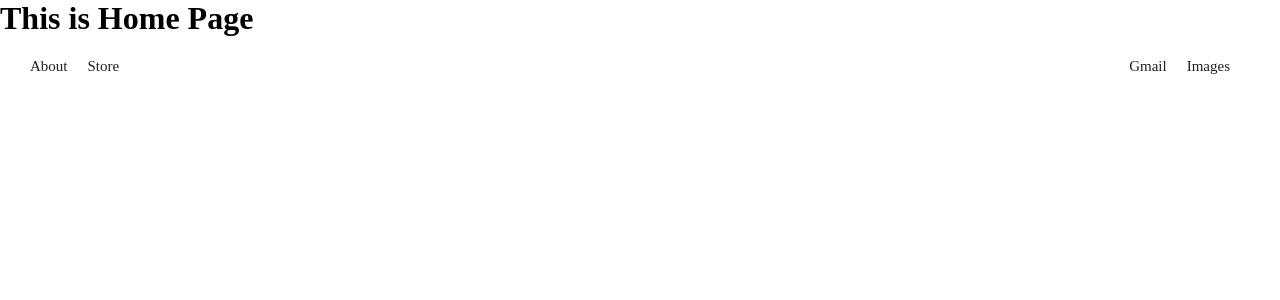
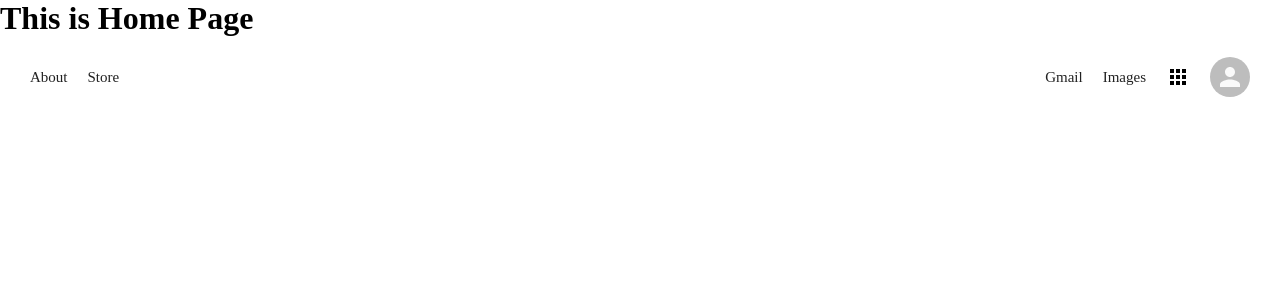
Before and after one commit to waleedd32/Google-clone, a React (Create React App) app: page / in a window 1280 px wide. Shown: the top 300 px of the page. Built offline with nearby package versions, Linux system fonts and the light colour scheme.

Commit message:
added material-ui icons to header

```diff
--- a/src/pages/Home.css
+++ b/src/pages/Home.css
@@ -21,3 +21,14 @@
 .home__header a:hover {
   text-decoration: underline;
 }
+
+.header__headerRight {
+  display: flex;
+  align-items: center;
+  min-width: 13vw;
+  justify-content: space-between;
+}
+
+.header__headerRight > .MuiSvgIcon-root {
+  margin-right: 20px;
+}
--- a/src/pages/Home.js
+++ b/src/pages/Home.js
@@ -1,6 +1,8 @@
 import React from "react";
 import "./Home.css";
 import { Link } from "react-router-dom";
+import { Avatar } from "@material-ui/core";
+import AppsIcon from "@material-ui/icons/Apps";
 
 function Home() {
   return (
@@ -14,10 +16,8 @@ function Home() {
         <div className="header__headerRight">
           <Link to="/gmail">Gmail</Link>
           <Link to="/images">Images</Link>
-
-          {/* Link */}
-          {/* Icon */}
-          {/* Avatar */}
+          <AppsIcon />
+          <Avatar />
         </div>
       </div>
       <div className="home__body"></div>
```
Also changed, not shown: 1 other file (tests, documents, lock files or other folders).
